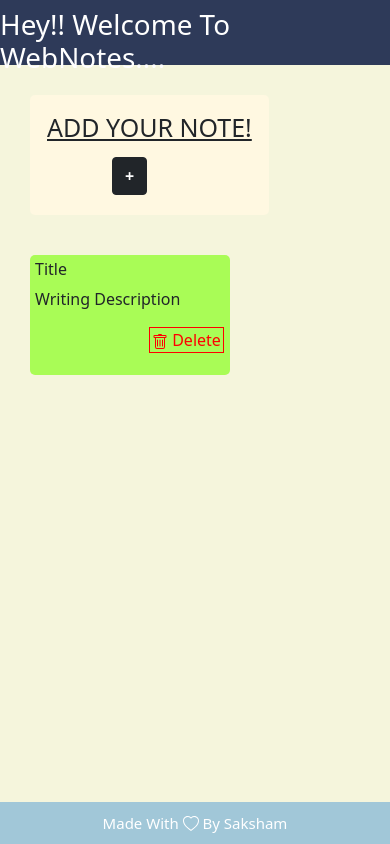
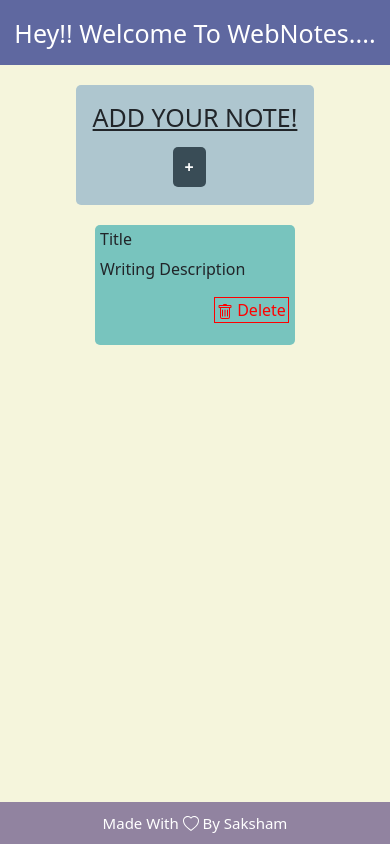
Before and after one commit to Saksham7119/WebNotes_App, a plain HTML site: page index.html in a window 390 px wide. Drawn offline with nearby package versions, Linux system fonts and the light colour scheme.

Commit message:
notes.css

```diff
--- a/notes.css
+++ b/notes.css
@@ -1,7 +1,10 @@
 *{
     margin: 0px;
     padding: 0px;
-    font: sans-serif;
+}
+body{
+    font-family: "Arial", sans-serif;
+    color: #2b2f33; /* Cool dark gray */
 }
 
 .notesApp{
@@ -24,7 +27,7 @@
 .navbar{
     height: 65px;
     width: 100%;
-    background-color: #2E3A59;
+    background-color: #5f68a0;
     color: #ffffff;
 }
 .navbar h1{
@@ -39,14 +42,13 @@
     padding: 2px;
     height: 120px;
     /* width: 200px; */
-    background-color: #FFF8E1;
+    background-color: #aec6cf;
     color: Coral (#FF6B6B);
     border-radius: 5px;
     min-width: 200px;
     max-width: fit-content;
     max-width: fit-content;
 }
-
 .addNote h3{
     margin: 15px;
     text-decoration: underline;
@@ -57,8 +59,14 @@
 .addNote .btn{
     color: white;
     font-weight: bold;
-    margin-left: 80px;
+    margin-left: 95px;
     margin-bottom: 10px;
+    background-color: #394c56; /* Cool grayish blue */
+    color: #ffffff;
+    border: none;
+    padding: 8px 12px;
+    border-radius: 5px;
+    cursor: pointer;
 }
 .addNote .btn:hover{
     border: 1px solid white;
@@ -73,16 +81,16 @@
     width: 300px;
     padding: 11px;
     border-radius: 3px;
-    background-color: white;
+    background-color:#cecece;
     position: fixed;
     left: 50%;
     right: 50%;
-    top: 5%;
+    top: 0%;
     transform: translate(-50%,40%);
     box-shadow:0px 0px;
 }
 .noteWindow .addButton{
-    background-color: rgba(0, 0, 255, 0.559);
+    background-color: rgba(40, 40, 40, 0.998);
     border-color: rgba(11, 11, 16, 0.493);
     border-radius: 10px;
     width: 95%;
@@ -108,6 +116,7 @@
     border: 1px solid black;
     font-size: 20px;
     border-radius: 3px;
+    background-color: #e0f7fa;
 
 }
 .noteWindow h6{
@@ -128,6 +137,7 @@ textarea{
     width: 94%;
     font-size: 18px;
     margin: 5px;
+    background-color: #e0f7fa;
 }
 
 
@@ -136,7 +146,7 @@ textarea{
     max-height: fit-content;
     min-height:120px;;
     min-width: 200px;
-    background-color: rgb(169, 252, 86);
+    background-color: #78c4be;
     border-radius: 5px;
     margin: 10px;
     padding: 5px;
@@ -158,11 +168,42 @@ textarea{
 footer {
     text-align: center; /* Centers the text */
     padding: 10px; /* Adds some space around the text */
-    background-color: #1a7cd361; /* Optional: sets a background color */
+    background-color: #5a457fa5; /* Optional: sets a background color */
     position: fixed; /* Sticks the footer to the bottom */
     left: 0;
     bottom: 0;
     width: 100%;
-    color: white;
+    color: rgb(255, 255, 255);
     font-size: 15px;
 }
+/*---------------------------------------------------------------*/
+@media only screen and (max-width :600px) {
+    .navbar h1{
+        font-size: 25px;
+    }
+
+    .addNote{
+       margin: auto;
+    }
+
+    .addNote .btn{
+        margin-left: 95px;
+    }
+
+    .noteWindow{
+            width: 80%; /* Adjust to a more responsive width */
+            max-width: 100%; /* Ensure it does not exceed screen width */
+            margin: 10% auto; /* Center the note window */
+    }
+    .noteWindow h4{
+        font-size: 30px;
+        text-decoration: underline;
+        margin-left: 15%;
+        margin-bottom: 10px;
+
+    }
+
+    .yourNote{
+        margin: auto;
+    }
+}
```
